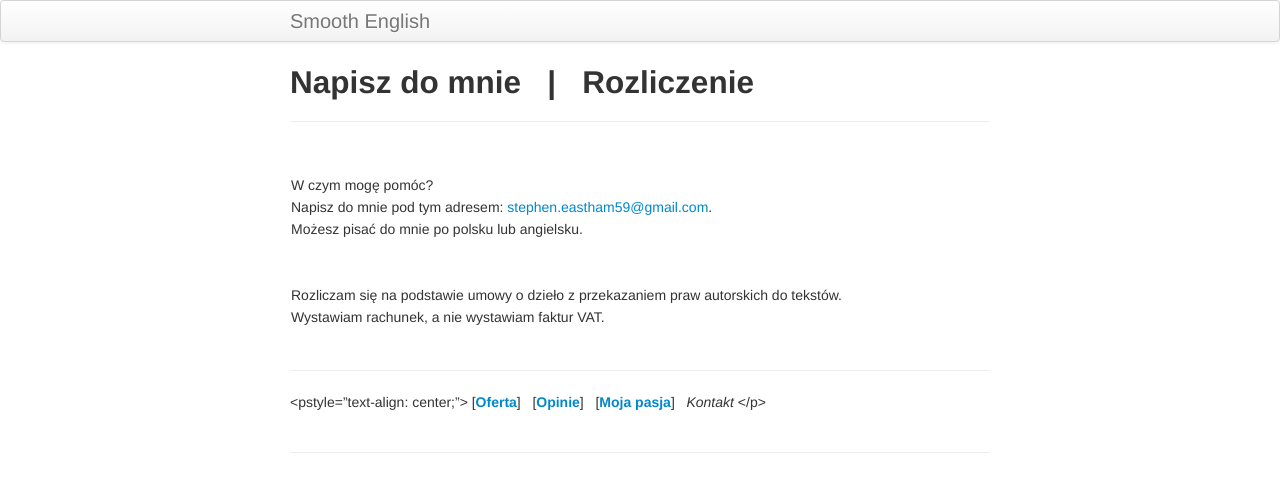
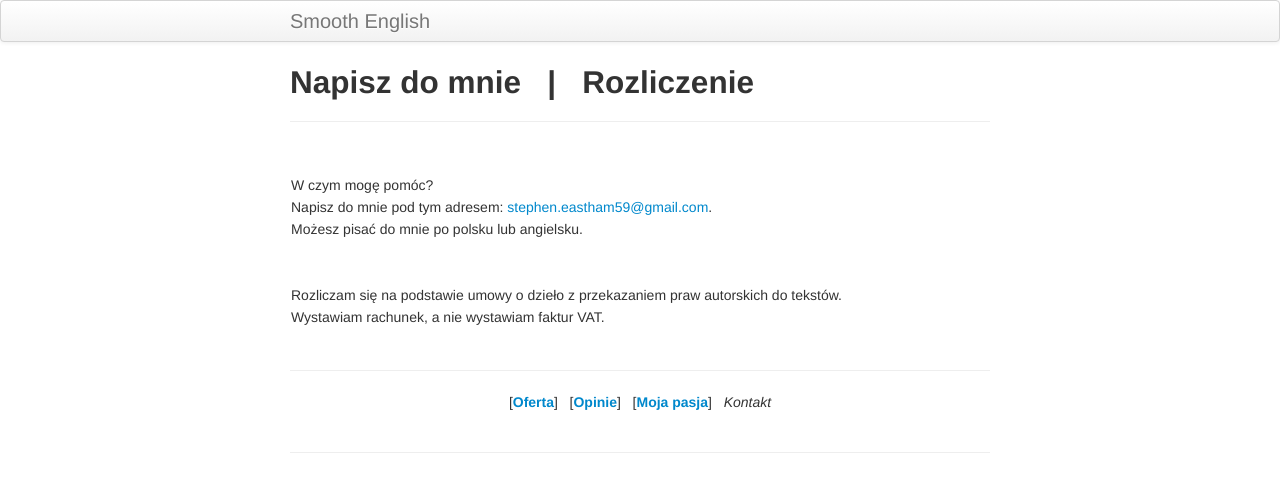
Before and after one commit to StephenEastham/StephenEastham.github.io, a Jekyll site: the page built from pages/kontakt.md, in a window 1280 px wide. Shown: the top 492 px of the page. Built offline with Jekyll 4.4.1, drawn with Linux system fonts in a browser that asks for light colours.

Commit message:
Update kontakt.md

```diff
--- a/pages/kontakt.md
+++ b/pages/kontakt.md
@@ -19,4 +19,4 @@ Wystawiam rachunek, a nie wystawiam faktur VAT.|
 
 ---
 
-<pstyle="text-align: center;"> [[__Oferta__](https://smoothenglish.com)] &#xA0;  [[__Opinie__](../pages/opinie.html)] &#xA0;  [[__Moja pasja__](../pages/pasja.html)]  &#xA0;  _Kontakt_ </p>
+<p markdown ="1" style="text-align: center;"> [[__Oferta__](https://smoothenglish.com)] &#xA0;  [[__Opinie__](../pages/opinie.html)] &#xA0;  [[__Moja pasja__](../pages/pasja.html)]  &#xA0;  _Kontakt_ </p>
```
